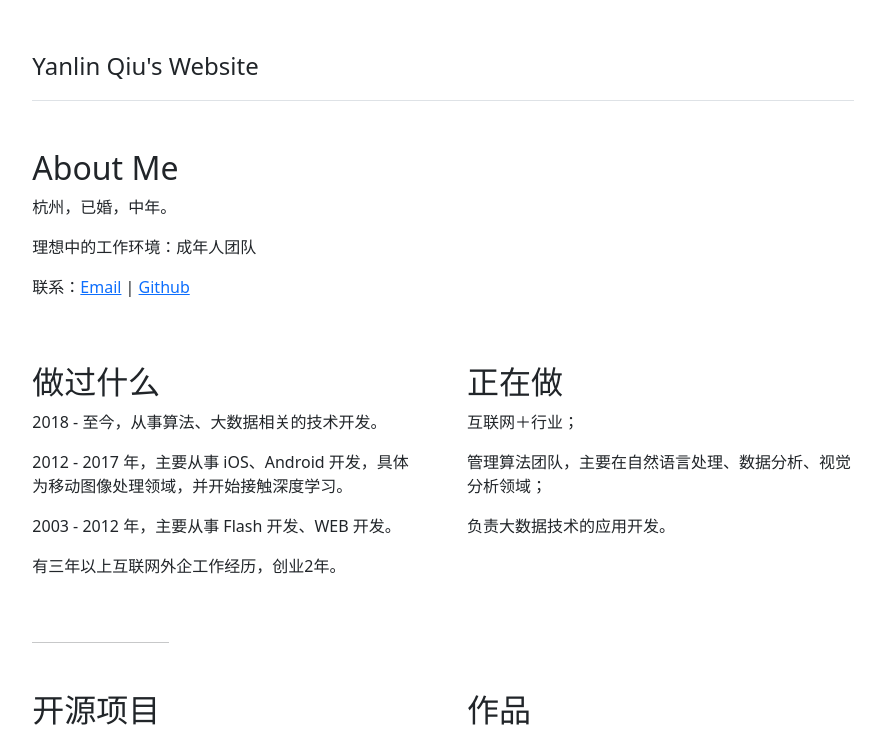
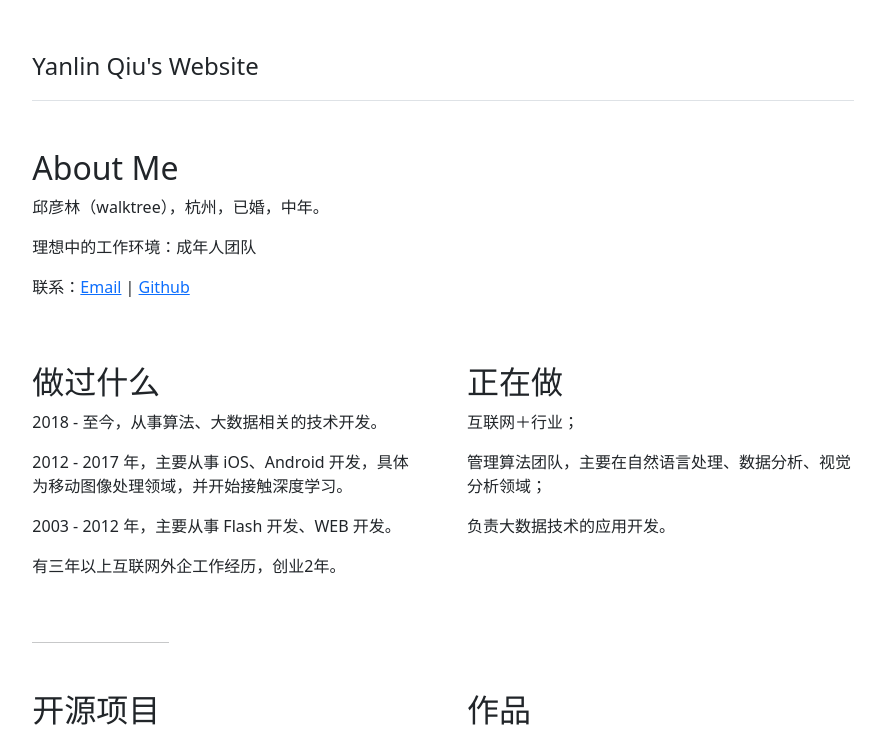
Before and after one commit to walktree/walktree.github.com, a plain HTML site: page index.html in a window 1280 px wide. Shown: the top 742 px of the page, without its empty margins (197-1078 px from the left). Drawn offline with Linux system fonts and the light colour scheme.

Commit message:
Update intro section

```diff
--- a/index.html
+++ b/index.html
@@ -89,7 +89,7 @@
     <div class="row g-5 mb-5">
       <div class="col-md-6">
         <h2>About Me</h2>
-        <p>杭州，已婚，中年。</p>
+        <p>邱彦林（walktree），杭州，已婚，中年。</p>
         <p>理想中的工作环境：成年人团队</p>
         <p>联系：<a href="mailTo:walktree@gmail.com">Email</a> | <a href="https://github.com/walktree" rel="noopener" target="_blank"> Github</a></p>
       </div>
```
